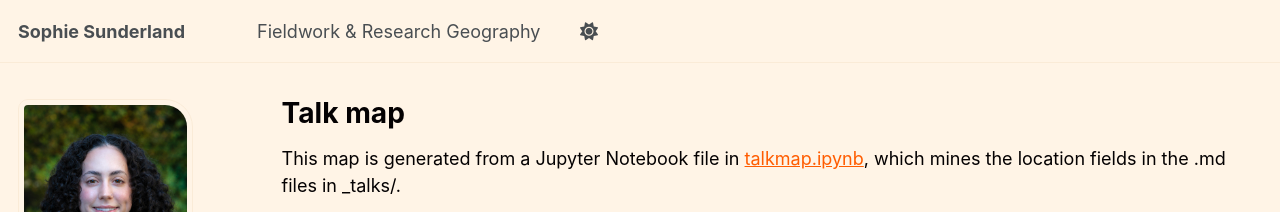
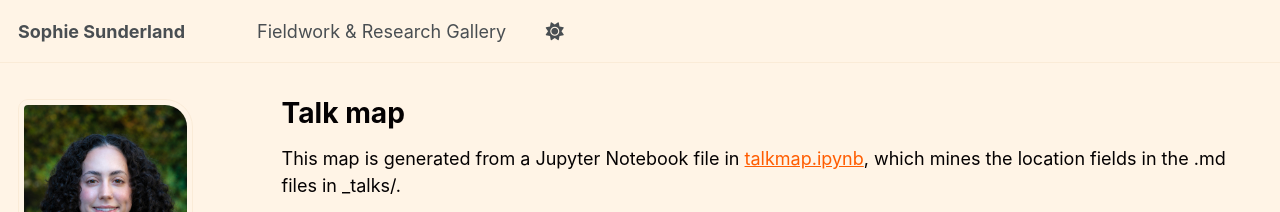
Before and after one commit to sophiesunderland/sophiesunderland.github.io, a Jekyll site: the page built from _pages/talkmap.html, in a window 1280 px wide. Shown: the top 212 px of the page. Built offline with Jekyll 4.4.1, drawn with Linux system fonts in a browser that asks for light colours; nearby versions of some CDN libraries; some web fonts are replaced.

Commit message:
Update navigation title from 'Geography' to 'Gallery'

```diff
--- a/_data/navigation.yml
+++ b/_data/navigation.yml
@@ -8,7 +8,7 @@
 #      Markdown formatted page while the second is generated using JSON.
 
 main:
-  - title: "Fieldwork & Research Geography"
+  - title: "Fieldwork & Research Gallery"
     url: /fieldwork-research/
 
  # - title: "CV"
```
